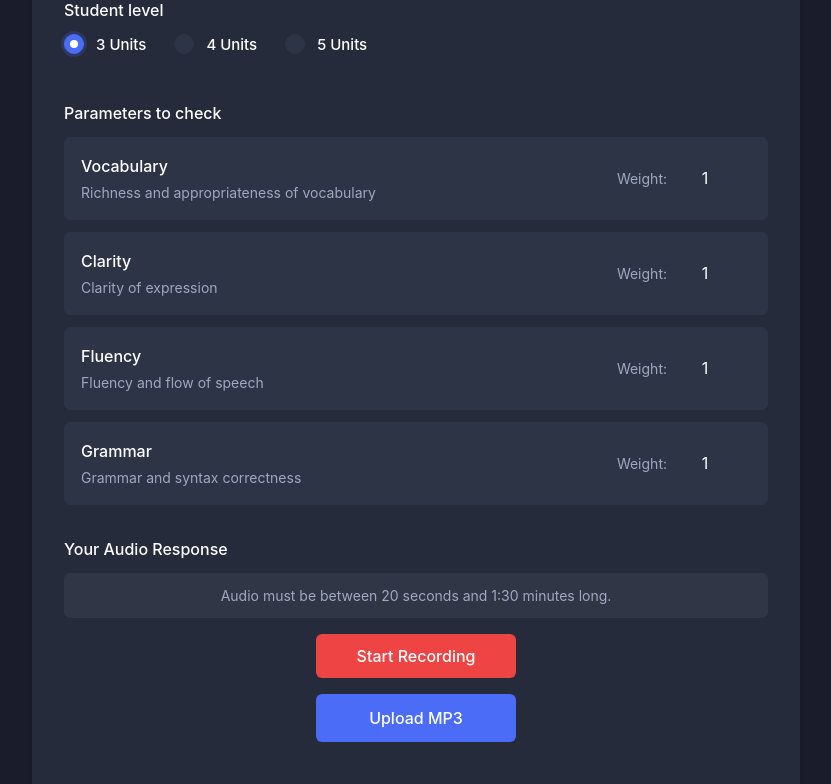
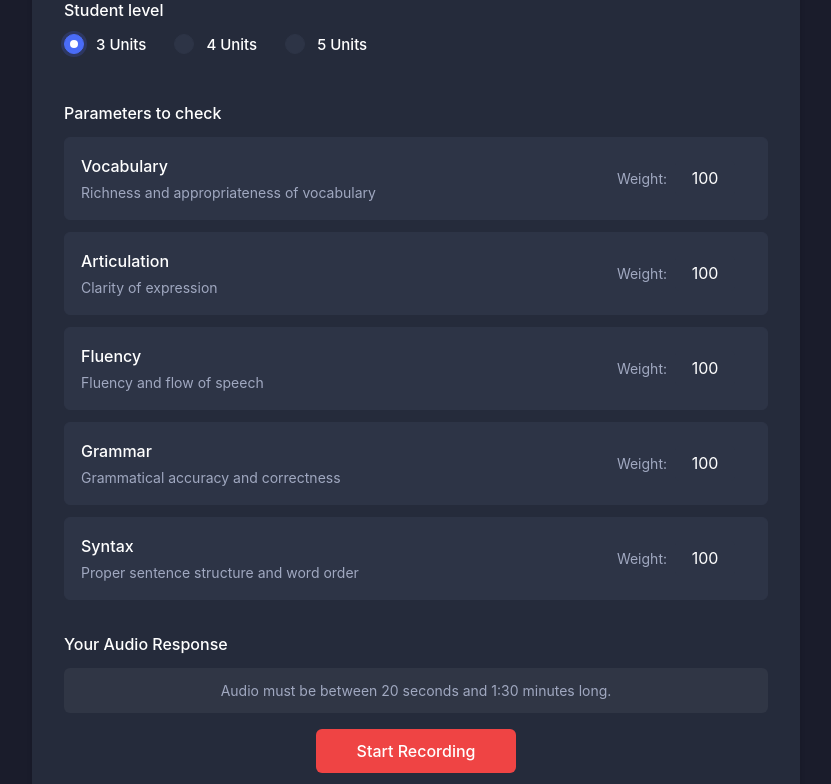
Before and after one commit to Idantauga/EnglishSpeech, a React (Create React App) app in the folder client/: page / in a window 1280 px wide. Shown: the part 375-1159 px from the top of the page, without its empty margins (224-1055 px from the left). Built offline with nearby package versions, Linux system fonts and the light colour scheme.

Commit message:
add transcript and changed the results label to accurately follow rubrics

```diff
--- a/client/src/App.js
+++ b/client/src/App.js
@@ -19,10 +19,11 @@ function App() {
     "Describe your best friend and his hobbies."
   ];
   const [parameters, setParameters] = useState([
-    { id: 1, name: 'Vocabulary', description: 'Richness and appropriateness of vocabulary', weight: 1 },
-    { id: 2, name: 'Clarity', description: 'Clarity of expression', weight: 1 },
-    { id: 3, name: 'Fluency', description: 'Fluency and flow of speech', weight: 1 },
-    { id: 4, name: 'Grammar', description: 'Grammar and syntax correctness', weight: 1 }
+    { id: 1, name: 'Vocabulary', description: 'Richness and appropriateness of vocabulary', weight: 100 },
+    { id: 2, name: 'Articulation', description: 'Clarity of expression', weight: 100 },
+    { id: 3, name: 'Fluency', description: 'Fluency and flow of speech', weight: 100 },
+    { id: 4, name: 'Grammar', description: 'Grammatical accuracy and correctness', weight: 100 },
+    { id: 5, name: 'Syntax', description: 'Proper sentence structure and word order', weight: 100 }
   ]);
 
   // Audio recording states
--- a/client/src/components/AssessmentResults.js
+++ b/client/src/components/AssessmentResults.js
@@ -11,9 +11,10 @@ const AssessmentResults = ({ open, onClose, results, audioURL, question }) => {
   // Extract weighted average score from the new response format
   const weightedAverage = results?.weightedAverage?.score;
 
-  // Extract duration and word count from the new response format
+  // Extract duration, word count, and transcript from the new response format
   const duration = results?.duration;
   const wordCount = results?.word_count;
+  const transcript = results?.transcript;
 
   if (!open || Object.keys(assessment).length === 0) {
     return null;
@@ -199,6 +200,37 @@ const AssessmentResults = ({ open, onClose, results, audioURL, question }) => {
                 )}
               </Box>
             )}
+          </Box>
+        )}
+
+        {/* Transcript Section */}
+        {transcript && (
+          <Box sx={{
+            mb: 4,
+            p: 3,
+            bgcolor: 'background.paper',
+            borderRadius: 1,
+            border: '1px solid',
+            borderColor: 'divider'
+          }}>
+            <Typography variant="subtitle1" sx={{
+              color: 'text.primary',
+              fontWeight: 600,
+              mb: 2
+            }}>
+              Transcript
+            </Typography>
+            <Box sx={{
+              p: 2,
+              bgcolor: 'background.default',
+              borderRadius: 'var(--border-radius)',
+              border: '1px solid var(--border-color)',
+              lineHeight: 1.6
+            }}>
+              <Typography variant="body2" sx={{ color: 'text.secondary' }}>
+                {transcript}
+              </Typography>
+            </Box>
           </Box>
         )}
 
```
